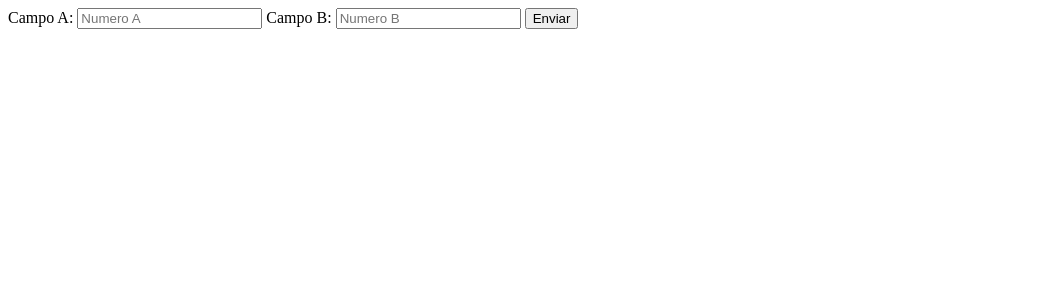
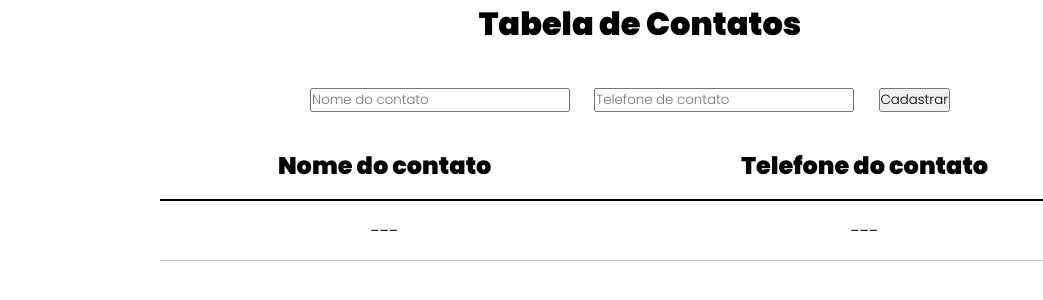
Before and after one commit to Proclise/Curso_ebac_frontend, a plain HTML site: page index.html in a window 1280 px wide. Shown: the whole page, without its empty margins (0-1043 px from the left). Drawn offline with Linux system fonts and the light colour scheme.

Commit message:
Add files via upload

```diff
--- /dev/null
+++ b/Java.js
@@ -0,0 +1,42 @@
+const form = document.getElementById("form-tabela");
+const nome = [];
+const telefone = [];
+
+let linhas = "";
+
+form.addEventListener("submit", function(e){
+    e.preventDefault();
+
+    adicionaLinha();
+    atualizaTabela();
+
+})
+
+function adicionaLinha() {
+
+    const inputNomeTabela = document.getElementById("nome_agenda")
+    const inputTelefoneTabela = document.getElementById("telefone_agenda")
+
+    if (telefone.includes(inputTelefoneTabela.value)) {
+        alert(`O numero: ${inputTelefoneTabela.value} já foi inserido`);
+    } else {
+        nome.push(inputNomeTabela.value);
+        telefone.push(inputTelefoneTabela.value);
+
+        let linha = "<tr>";
+        linha += `<td>${inputNomeTabela.value}</td>`
+        linha += `<td>${inputTelefoneTabela.value}</td>`
+        linha += `</tr>`
+
+        linhas += linha;
+    }
+
+        inputNomeTabela.value = "";
+        inputTelefoneTabela.value = "";
+
+    }
+
+    function atualizaTabela() {
+        const corpoTabela = document.querySelector("tbody")
+        corpoTabela.innerHTML = linhas;
+    }
--- /dev/null
+++ b/estllos.css
@@ -0,0 +1,47 @@
+* {
+    margin: 0px;
+    padding: 0px;
+    box-sizing: border-box;
+    font-family: 'Poppins', sans-serif;
+}
+
+.container {
+    max-width: 960px;
+    width: 100%;
+    margin: 0 auto;
+}
+
+header {
+    display: flex;
+    justify-content: center;
+    margin-bottom: 40px;
+}
+
+form {
+    display: flex;
+    max-width: 640px;
+    width: 100%;
+    justify-content: space-between;
+    margin-bottom: 20px;
+    margin-left: 150px;
+}
+
+table {
+    width: 100%;
+}
+
+table th {
+    border-bottom: 2px solid #000;
+    padding: 16px;
+    font-size: 24px;
+    font-weight: bold;
+}
+
+
+table td {
+    padding: 16px 100px;
+    text-align: center;
+    font-size: 18px;
+    border-bottom: 1px solid rgba(0, 0, 0, 0.2);
+
+}
--- a/index.html
+++ b/index.html
@@ -4,42 +4,45 @@
     <meta charset="UTF-8">
     <meta http-equiv="X-UA-Compatible" content="IE=edge">
     <meta name="viewport" content="width=device-width, initial-scale=1.0">
-    <title>Formulário</title>
+    <title>Agenda eletronica</title>
+    <link rel="preconnect" href="https://fonts.googleapis.com">
+    <link rel="preconnect" href="https://fonts.gstatic.com" crossorigin>
+    <link href="https://fonts.googleapis.com/css2?family=Poppins:wght@300;900&display=swap" rel="stylesheet">
+    <link rel="stylesheet" href="estllos.css">
 </head>
 <body>
-        <form id="form-numero">
-            <label>Campo A:</label>
-            <input type="text" id="campo_A" placeholder="Numero A">
-            <label>Campo B:</label>
-            <input type="text" id="campo_B" placeholder="Numero B">
-            <button type="submit"id="enviar_dados">Enviar</button>
-            </form>
-    <script>
-
-  const form = document.getElementById("form-numero")
-
-        function validaResposta(respostaCorreta) {
-            const validaArray = respostaCorreta.split(" ");
-            return validaArray.length >= 3;
-        }
-
-
-
-
-  form.addEventListener("submit", function(e){
-    e.preventDefault();
-
-    const campoBB = document.getElementById("campo_B");
-    if (validaResposta(campoBB.value)) {
-        alert("Correto: Numero B é maior do que o A")
-    }  else {
-        alert("Incorreto: Numero A é menor do que o B")
-    }
-
-
-  })
-
-
-    </script>
+    <div class="container">
+        <header>
+            <h1>Tabela de Contatos</h1>
+        </header>
+        <form id="form-tabela">
+            <input type="text" id="nome_agenda" required placeholder="Nome do contato"/>
+            <input type="text" id="telefone_agenda" required placeholder="Telefone de contato" maxlength="9"/>
+            <button type="submit">Cadastrar</button>
+        </form>
+        <table cellspacing="0">
+            <thead>
+                <tr>
+                    <th>
+                        Nome do contato
+                    </th>
+                    <th>
+                        Telefone do contato
+                    </th>
+                </tr>
+            </thead>
+            <tbody>
+                <tr>
+                </tr>
+            </tbody>
+            <tfoot>
+                <tr>
+                    <td id="dados_nome_final">---</td>
+                    <td id="dados_telefone_final">---</td>
+                </tr>
+            </tfoot>
+        </table>
+    </div>
+    <script src="Java.js"></script>
 </body>
 </html>
```
